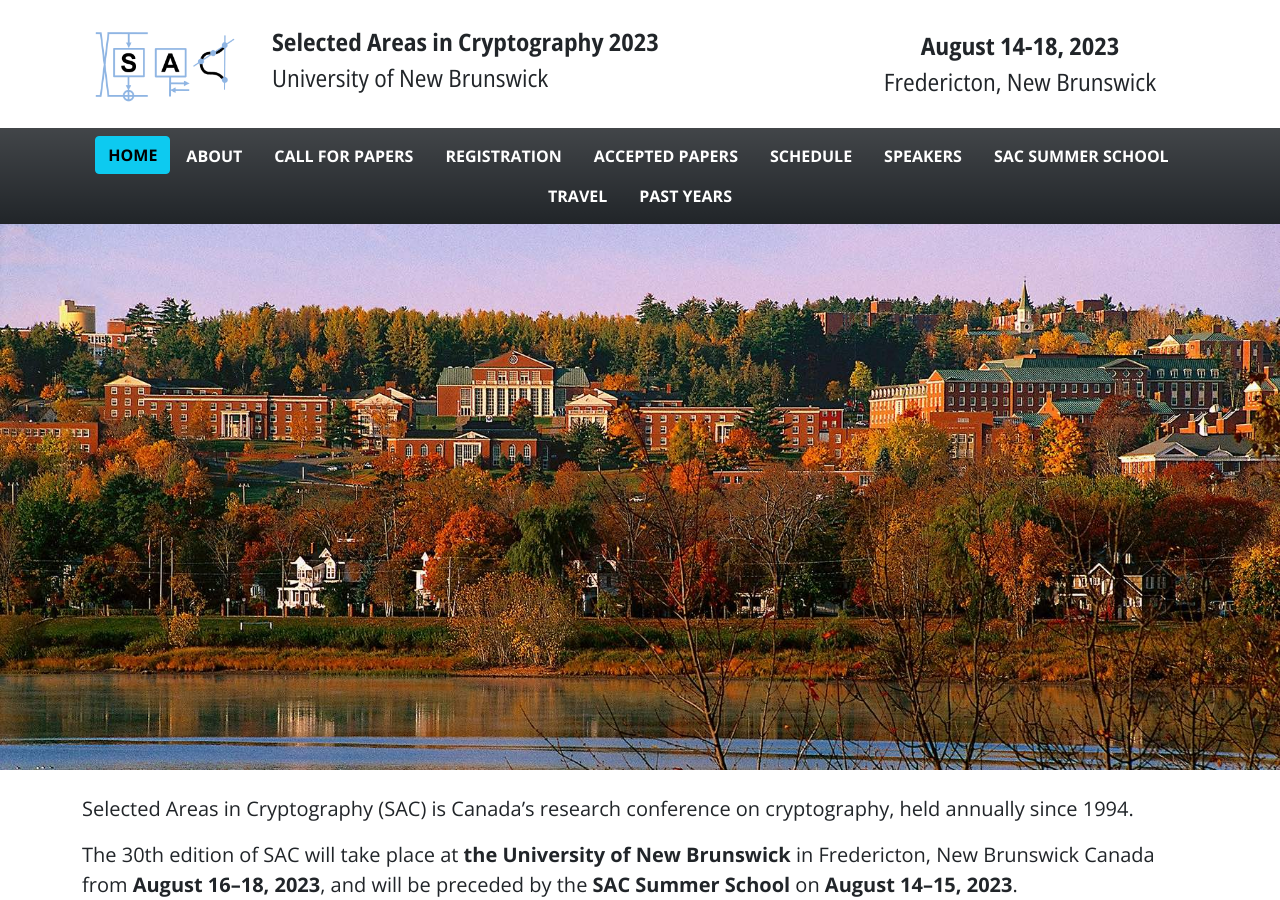
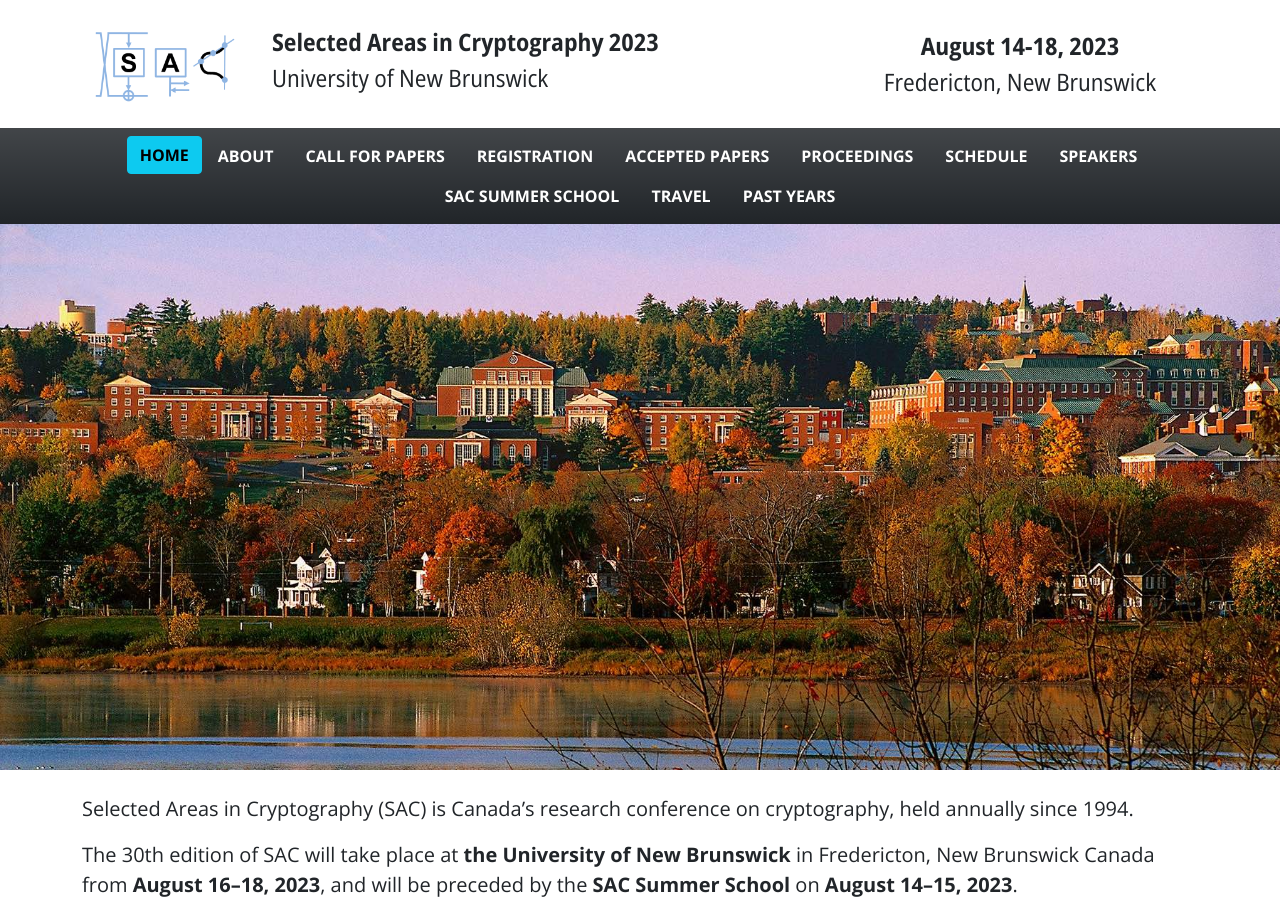
Before and after one commit to sac-workshop/sac-2023, a Jekyll site: the page built from index.md, in a window 1280 px wide and 900 px high. Built offline with Jekyll 4.4.1, drawn with Linux system fonts in a browser that asks for light colours.

Commit message:
Add link to proceedings

```diff
--- a/_data/variables.yml
+++ b/_data/variables.yml
@@ -11,6 +11,8 @@ iacr_in_cooperation_with: true
 proceedings_in_springer_lncs: true
 show_accepted_papers: true # set to false if you're not ready to display the accepted papers page yet
 show_preproceedings_links: true # set to false if you don't want to show links to preproceedings PDFs
+show_proceedings_link: true # set to false if you don't want to show the link to the proceedings in the top menu
+proceedings_url: https://link.springer.com/book/9783031533679
 show_slidess_links: true # set to false if you don't want to show links to preproceedings PDFs
 show_registration: true # set to false if you're not ready to show the registration page yet
 show_schedule: true # set to false if you're not ready to display the schedule page yet
--- a/_includes/header.html
+++ b/_includes/header.html
@@ -114,6 +114,11 @@ h1, h2, h3, h4, h5, h6 {
             {% endif %}
           </li>
           {% endif %}
+          {% if site.data.variables.show_proceedings_link %}
+          <li class="nav-item">
+            <a class="nav-link" href="{{ site.data.variables.proceedings_url }}" target="_blank">Proceedings</a>
+          </li>
+          {% endif %}
           {% if site.data.variables.show_schedule %}
           <li class="nav-item">
             {% if page.name == 'schedule.html' %}<span class="btn btn-info fw-bold">Schedule</span>
```
